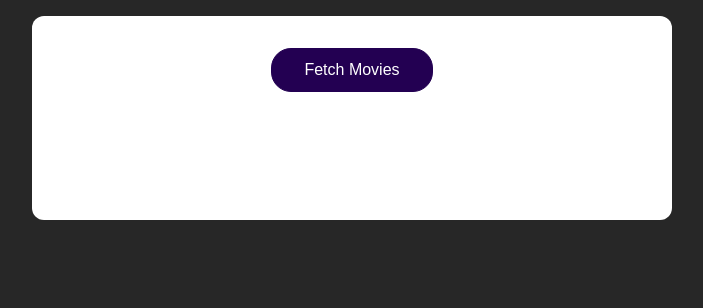
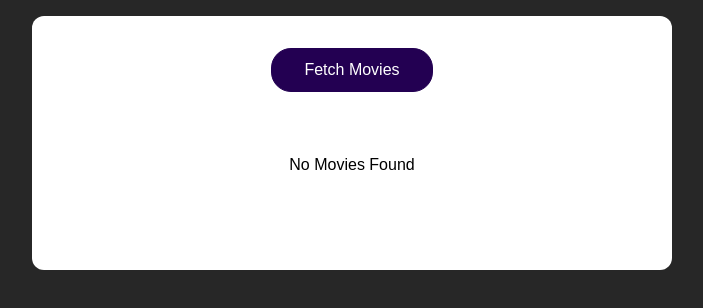
Before and after one commit to dev-Zidxne/Movies-App, a React (Create React App) app: page / in a window 1280 px wide. Shown: the top 308 px of the page, without its empty margins (288-991 px from the left). Built offline with nearby package versions, Linux system fonts and the light colour scheme.

Commit message:
Handled no movies state

```diff
--- a/src/App.js
+++ b/src/App.js
@@ -27,7 +27,8 @@
       <section>
         <button onClick={fetchMoviesHandler}>Fetch Movies</button>
         <section>
-          {!isLoading && <MoviesList movies={movies} />}
+          {!isLoading && movies.length > 0 && <MoviesList movies={movies} />}
+          {!isLoading && movies.length === 0 && <p>No Movies Found</p>}
           {isLoading && <p>Loading...</p>}
         </section>
       </section>
```
